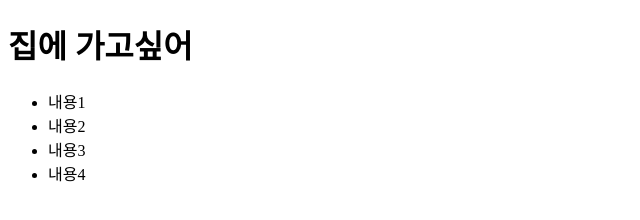
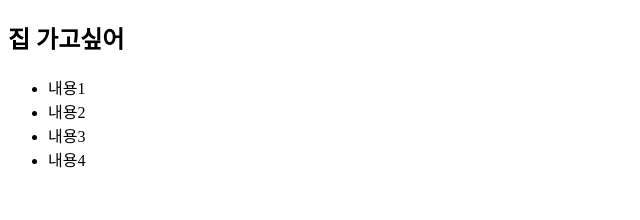
Before and after one commit to wodms8636/blog, a plain HTML site: page index.html in a window 1280 px wide. Shown: the whole page, without its empty margins (0-640 px from the left). Drawn offline with Linux system fonts and the light colour scheme.

Commit message:
제목수정, html 있던 링크수정

```diff
--- a/index.html
+++ b/index.html
@@ -5,7 +5,7 @@
     <title>살려줘</title>
 </head>
 <body>
-    <h1> 집에 가고싶어</h1>
+    <h2> 집 가고싶어</h2>
     <ul>
         <li>내용1</li>
         <li>내용2</li>
```
